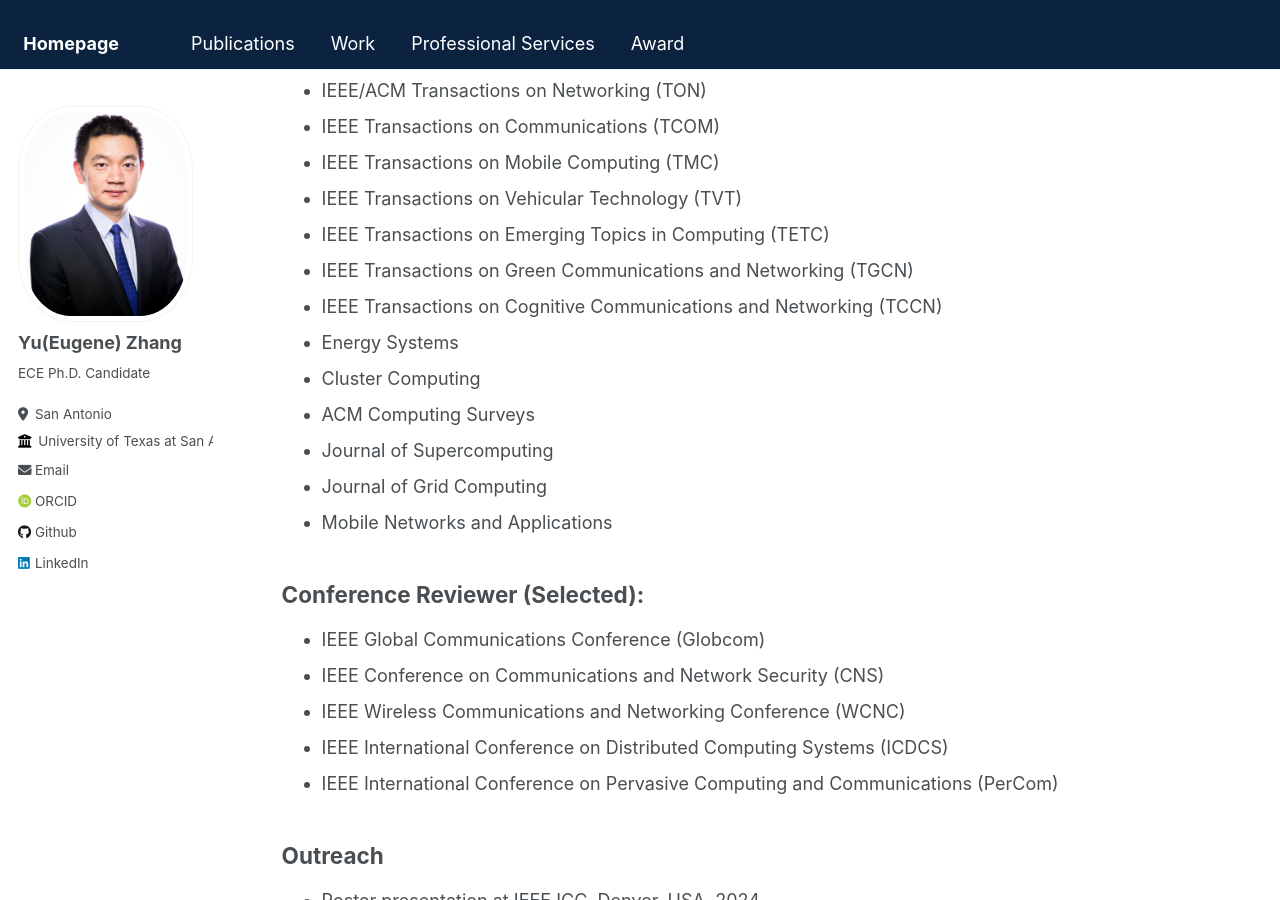
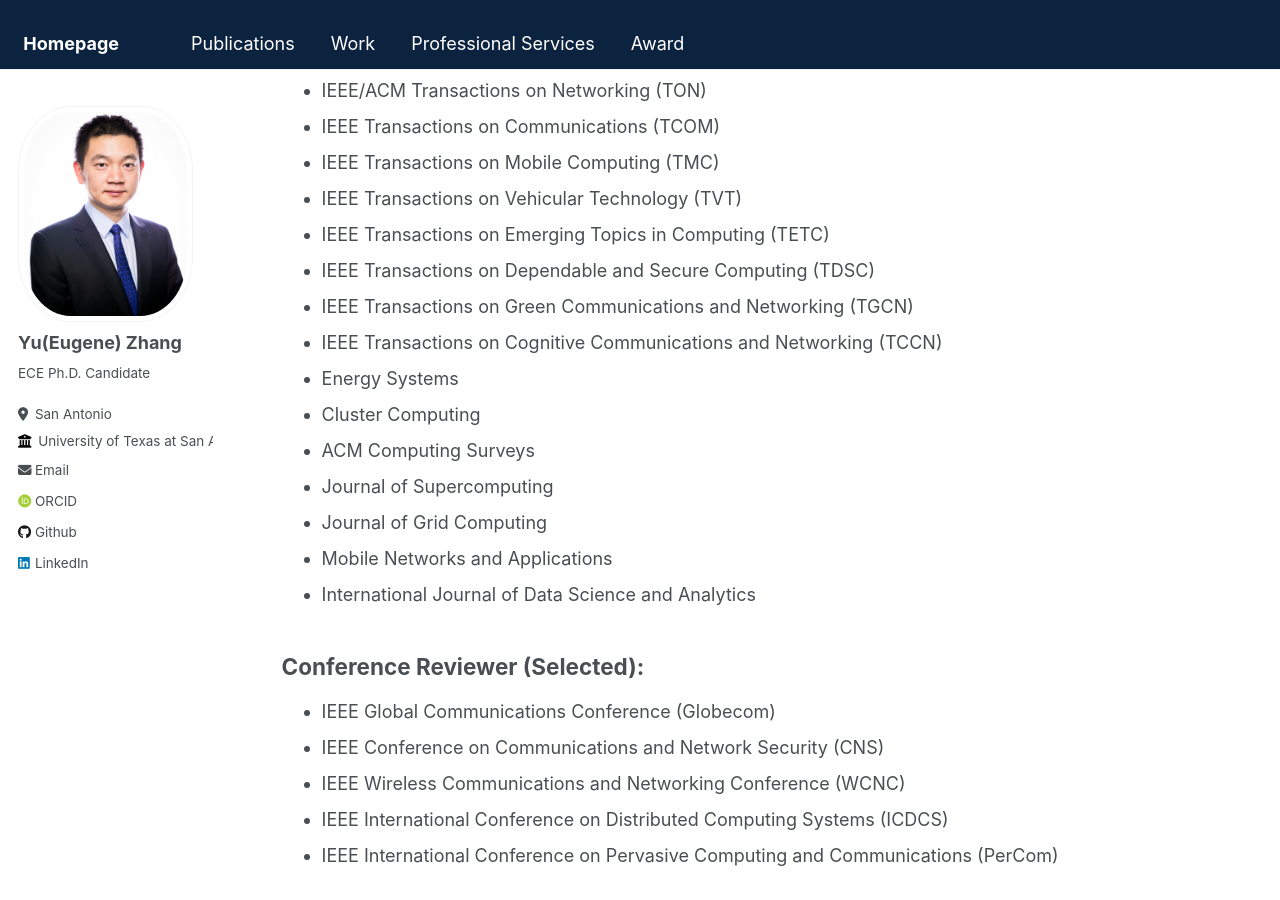
Before and after one commit to Yu-Zhang-Eugene/yu-zhang-eugene.github.io, a Jekyll site: the page built from _pages/professional-services.md, in a window 1280 px wide and 900 px high, scrolled down 390 px. Built offline with Jekyll 4.4.1, drawn with Linux system fonts in a browser that asks for light colours; some web fonts are replaced.

Commit message:
Update professional-services.md

```diff
--- a/_pages/professional-services.md
+++ b/_pages/professional-services.md
@@ -18,6 +18,7 @@ Journal Reviewer (Selected):
 - IEEE Transactions on Mobile Computing (TMC)
 - IEEE Transactions on Vehicular Technology (TVT)
 - IEEE Transactions on Emerging Topics in Computing (TETC)
+- IEEE Transactions on Dependable and Secure Computing (TDSC)
 - IEEE Transactions on Green Communications and Networking (TGCN)
 - IEEE Transactions on Cognitive Communications and Networking (TCCN)
 - Energy Systems
@@ -26,11 +27,12 @@ Journal Reviewer (Selected):
 - Journal of Supercomputing
 - Journal of Grid Computing
 - Mobile Networks and Applications
+- International Journal of Data Science and Analytics
 
 
 Conference Reviewer (Selected):
 ------
-- IEEE Global Communications Conference (Globcom)
+- IEEE Global Communications Conference (Globecom)
 - IEEE Conference on Communications and Network Security (CNS)
 - IEEE Wireless Communications and Networking Conference (WCNC)
 - IEEE International Conference on Distributed Computing Systems (ICDCS)
```
